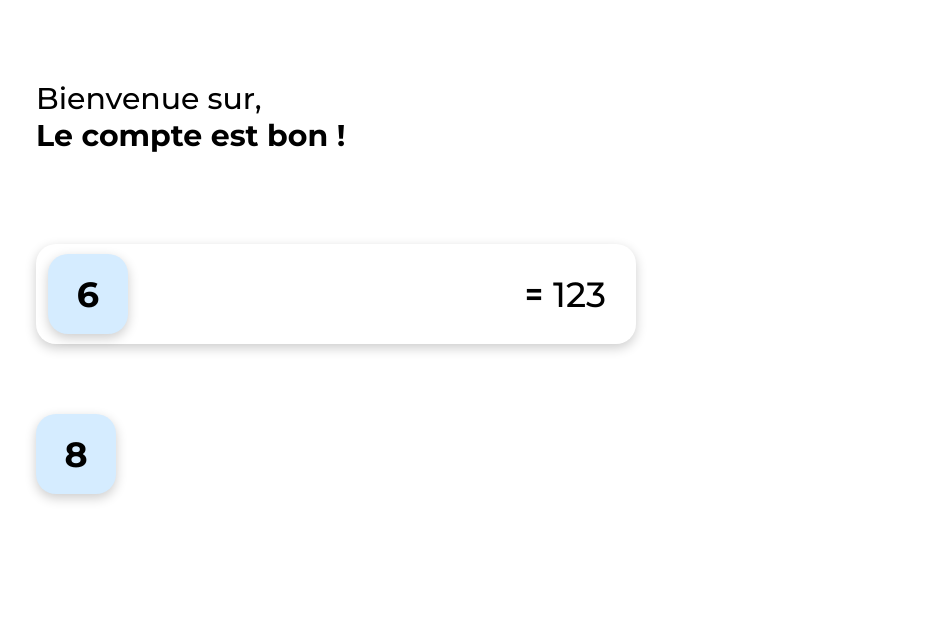
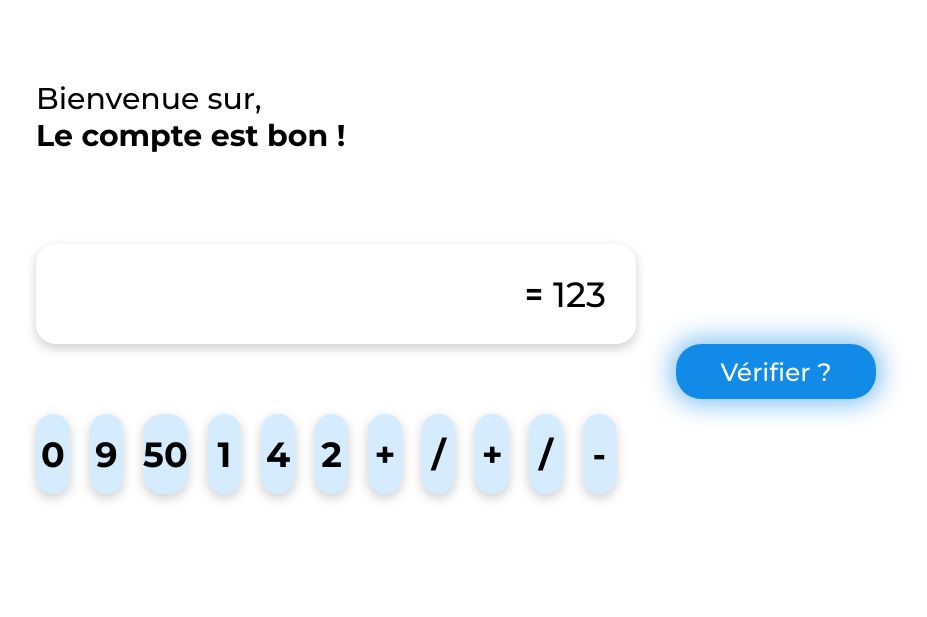
Before and after one commit to LouisRaverdy/le-compte-est-bon, a plain HTML site: page index.html in a window 1280 px wide. Shown: the whole page, without its empty margins (304-1231 px from the left). Drawn offline with Linux system fonts and the light colour scheme.

Commit message:
Fiinishh

```diff
--- a/index.html
+++ b/index.html
@@ -9,20 +9,13 @@
     <div class="vertical-container">
         <div class="welcome-container"><div class="welcome">Bienvenue sur,</div><div class="title">Le compte est bon !</div></div>
         <div class="calcul-container">
-            <div class="calcul" id="calcul-container">
-                <button class="cell-operation" id="6" onclick="moveCell(this, false)">
-                    <div class="cell-operation-text">6</div>
-                </button>
-            </div>
+            <div class="calcul" id="calcul-container"></div>
             <div class="equal">=</div>
             <div class="result" id="result">123</div>
         </div>
-        <div class="blocs-container" id="blocs-container">
-            <button class="cell-operation" id="8" onclick="moveCell(this, true)">
-                <div class="cell-operation-text">8</div>
-            </button>
-        </div>
+        <div class="blocs-container" id="blocs-container"></div>
     </div>
+    <button class="check" onclick="checkResult()">Vérifier ?</button>
 </body>
 </html>
 <style>
@@ -126,11 +119,48 @@
         font-size: 35px;
         font-weight: 700;
     }
+
+    .check {
+        position: absolute;
+        right: 100px;
+        top: 43%;
+        font-family: 'Montserrat', sans-serif;
+        font-size: 25px;
+        font-weight: 500;
+        border: 0;
+        color: white;
+        outline: none;
+        width: 200px;
+        cursor: pointer;
+        height: 55px;
+        background-color: #128be8;
+        -webkit-box-shadow:0px 0px 25px 6px rgba(18,139,232,0.5);
+        -moz-box-shadow: 0px 0px 25px 6px rgba(18,139,232,0.5);
+        box-shadow: 0px 0px 25px 6px rgba(18,139,232,0.5);
+        border-radius: 25px;
+        transition: scale 0.3s ease-out, box-shadow 0.3s ease-out;
+    }
+
+    .check:hover {
+        -webkit-box-shadow:0px 0px 41px 15px rgba(18,139,232,0.5);
+        -moz-box-shadow: 0px 0px 41px 15px rgba(18,139,232,0.5);
+        box-shadow: 0px 0px 41px 15px rgba(18,139,232,0.5);
+        scale: 108%;
+    }
 </style>
+<script src="jeu.js"></script>
 <script>
     function moveCell(ref, toCalcul) {
         console.log(ref.id)
         document.getElementById(toCalcul ? 'calcul-container' : 'blocs-container').insertAdjacentHTML('beforeend', `<button class="cell-operation" id="${ref.id}" onclick="moveCell(this, ${!toCalcul})"><div class="cell-operation-text">${ref.id}</div></button>`)
         ref.remove()
     }
+
+    window.onload = function() {
+        generateQuestion()
+    };
+
+    function checkResult() {
+        console.log(validation())
+    }
 </script>
--- a/jeu.js
+++ b/jeu.js
@@ -4,20 +4,33 @@ var possibiliti_operation = [" * ", " / ", " + ", " - "];
 var numbers = [];
 var operator = [];
 var question = numbers[0];
+var answer;
+
+function generateQuestion() {
+	numbers = [];
+	operators = [];
+	question = numbers[0];
 
 	for (let i = 0; i < 6; i++){
 		numbers.push(possibiliti_number[Math.floor(Math.random()*possibiliti_number.length)]);
 	}
 	for (let i = 0; i < 5; i++){
-	operator.push(possibiliti_operation[Math.floor(Math.random()*possibiliti_operation.length)]);
+		operators.push(possibiliti_operation[Math.floor(Math.random()*possibiliti_operation.length)]);
 	}
 	for (let i = 0; i < operator.length; i++){
 		question += operator[i] + numbers[i + 1];
 	}
 
-var awnser = eval(question)
+	for (number in numbers) {
+		document.getElementById('blocs-container').insertAdjacentHTML('beforeend', `<button class="cell-operation" id="${number}" onclick="moveCell(this, true)"><div class="cell-operation-text">${numbers[number]}</div></button>`)
+	}
 
-// ---------------
+	for (operator in operators) {
+		document.getElementById('blocs-container').insertAdjacentHTML('beforeend', `<button class="cell-operation" id="${operator}" onclick="moveCell(this, true)"><div class="cell-operation-text">${operators[operator]}</div></button>`)
+	}
+
+	answer = eval(question)
+}
 
 var player_elements = "";
 var element_rest = numbers.concat(operator);
@@ -33,7 +46,7 @@ function delete_element(index){
 }
 
 function validation(){
-	if (eval(player_elements) == awnser){
+	if (eval(player_elements) == answer && player_elements === undefined){
 		return true
 	}
 	else{
```
Lines whose indentation alone changed are shown as unchanged.
